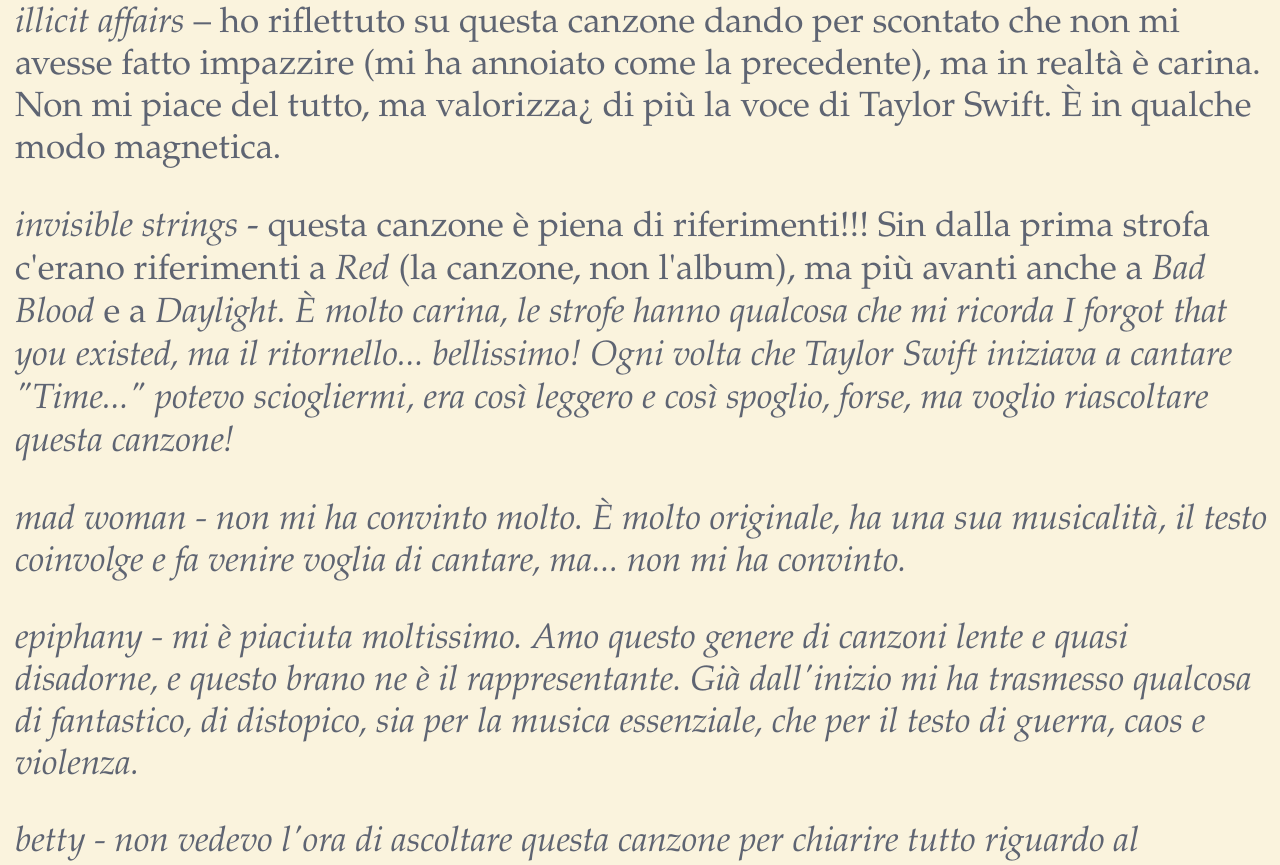
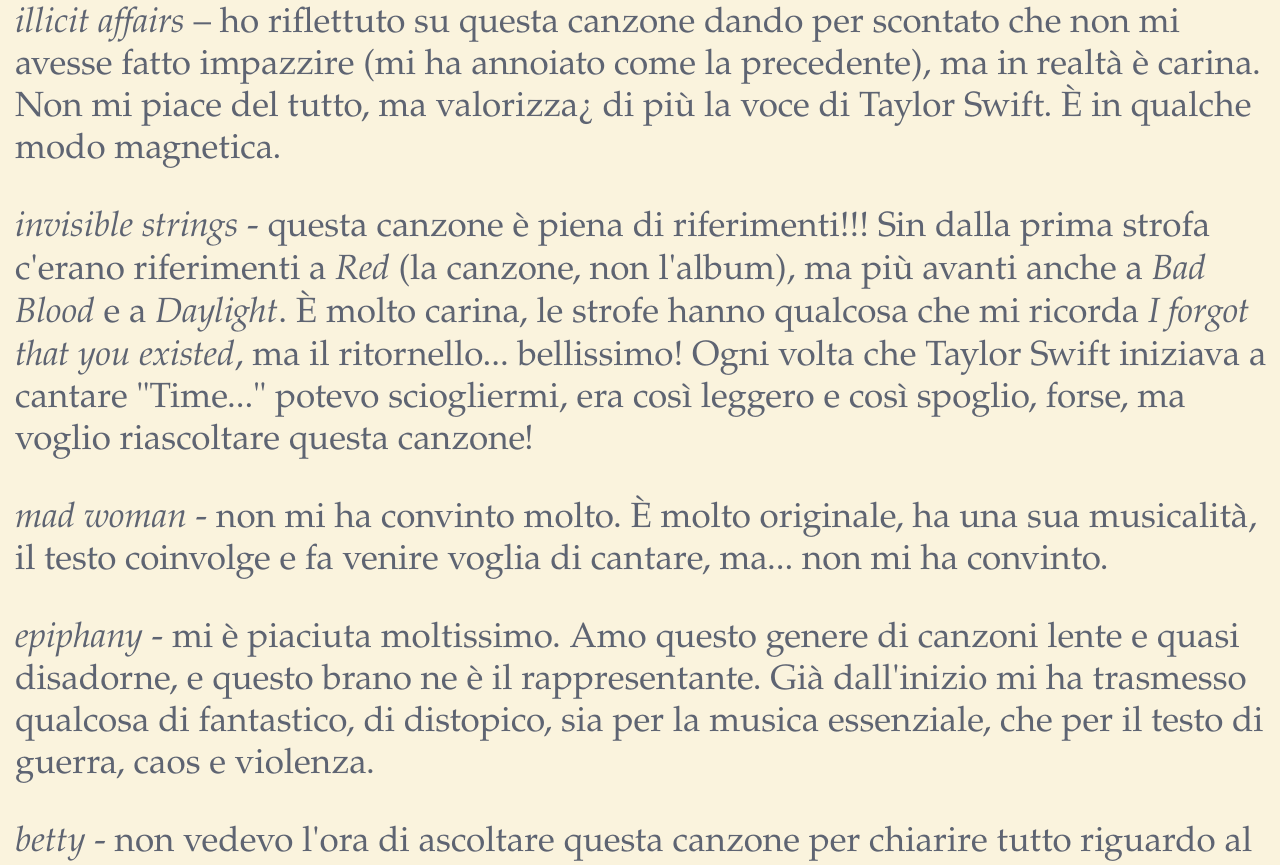
Before and after one commit to just-a-booklover/just-a-bookworm.github.io-rubrica-july2020, a plain HTML site: page index.html in a window 1280 px wide. Shown: the part 3663-4528 px from the top of the page. Drawn offline with Linux system fonts and the light colour scheme.

Commit message:
Update index.html

```diff
--- a/index.html
+++ b/index.html
@@ -128,7 +128,7 @@ mi fanno venire voglia di stare zitta e ascoltare la canzone, è magnifica.</p>
 
 <p><em>illicit affairs</em> – ho riflettuto su questa canzone dando per scontato che non mi avesse fatto impazzire (mi ha annoiato come la precedente), ma in realtà è carina. Non mi piace del tutto, ma valorizza¿ di più la voce di Taylor Swift. È in qualche modo magnetica.</p>
 
-<p><em>invisible strings</em> - questa canzone è piena di riferimenti!!! Sin dalla prima strofa c'erano riferimenti a <em>Red</em> (la canzone, non l'album), ma più avanti anche a <em>Bad Blood</em> e a <em>Daylight<em>. È molto carina, le strofe hanno qualcosa che mi ricorda <em>I forgot that you existed</em>, ma il ritornello... bellissimo! Ogni volta che Taylor Swift iniziava a cantare "Time..." potevo sciogliermi, era così leggero e così spoglio, forse, ma voglio riascoltare questa canzone!</p>
+<p><em>invisible strings</em> - questa canzone è piena di riferimenti!!! Sin dalla prima strofa c'erano riferimenti a <em>Red</em> (la canzone, non l'album), ma più avanti anche a <em>Bad Blood</em> e a <em>Daylight</em>. È molto carina, le strofe hanno qualcosa che mi ricorda <em>I forgot that you existed</em>, ma il ritornello... bellissimo! Ogni volta che Taylor Swift iniziava a cantare "Time..." potevo sciogliermi, era così leggero e così spoglio, forse, ma voglio riascoltare questa canzone!</p>
 
 <p><em>mad woman</em> - non mi ha convinto molto. È molto originale, ha una sua musicalità, il testo coinvolge e fa venire voglia di cantare, ma... non mi ha convinto.</p>
 
```
